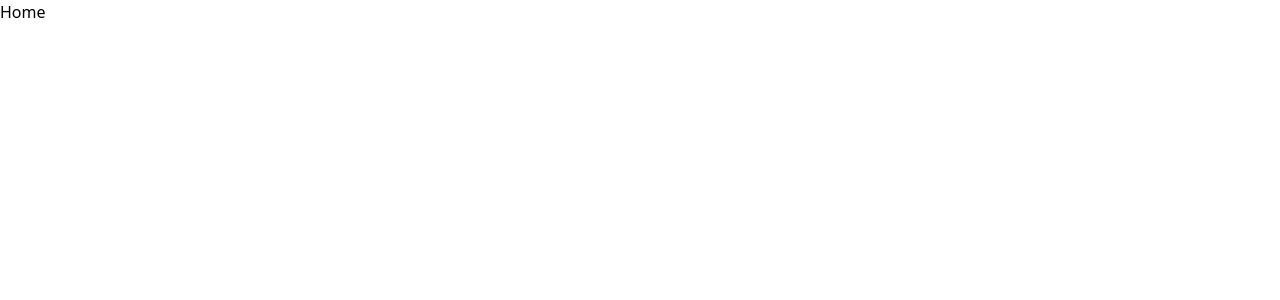
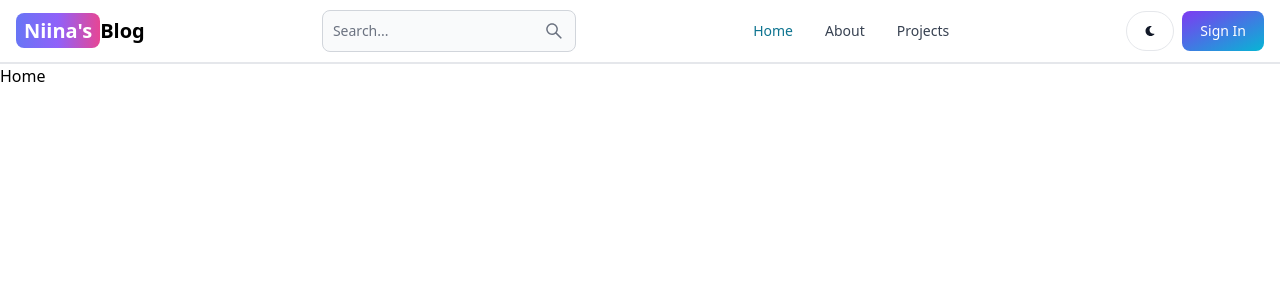
Before and after one commit to Vicram123/mern_blog, a React (Vite) app in the folder frontend/: page / in a window 1280 px wide. Shown: the top 300 px of the page. Built offline with nearby package versions, Linux system fonts and the light colour scheme.

Commit message:
create the header section

```diff
--- a/frontend/package.json
+++ b/frontend/package.json
@@ -10,8 +10,10 @@
     "preview": "vite preview"
   },
   "dependencies": {
+    "flowbite-react": "^0.10.2",
     "react": "^18.3.1",
     "react-dom": "^18.3.1",
+    "react-icons": "^5.3.0",
     "react-router-dom": "^6.28.0"
   },
   "devDependencies": {
--- a/frontend/src/App.jsx
+++ b/frontend/src/App.jsx
@@ -5,15 +5,17 @@
 import SignIn from "./pages/SignIn";
 import SignUp from "./pages/SignUp";
 import Projects from "./pages/Projects";
+import Header from "./components/Header";
 
 export default function App() {
   return (
     <BrowserRouter>
+      <Header />
       <Routes>
         <Route path="" element={<Home />} />
         <Route path="/about" element={<About />} />
         <Route path="/dashboard" element={<Dashboard />} />
-        <Route path="/signin" element={<SignIn />} />
+        <Route path="/sign-in" element={<SignIn />} />
         <Route path="/signup" element={<SignUp />} />
         <Route path="/projects" element={<Projects />} />
       </Routes>
--- /dev/null
+++ b/frontend/src/components/Header.jsx
@@ -0,0 +1,54 @@
+import { Button, Navbar, TextInput } from "flowbite-react";
+import { Link } from "react-router-dom";
+import { AiOutlineSearch } from "react-icons/ai";
+import { FaMoon } from "react-icons/fa";
+import { useLocation } from "react-router-dom";
+
+export default function Header() {
+  const path = useLocation().pathname;
+
+  return (
+    <Navbar className="border-b-2">
+      <Link
+        to="/"
+        className="self-center whitespace-nowrap text-sm sm:text-xl font-semibold dark:text-white"
+      >
+        <span className="px-2 py-1 bg-gradient-to-r from-indigo-500 via-purple-500 to-pink-500 rounded-lg text-white">
+          Niina's
+        </span>
+        Blog
+      </Link>
+      <form>
+        <TextInput
+          type="text"
+          placeholder="Search..."
+          rightIcon={AiOutlineSearch}
+          className="hidden lg:inline"
+        />
+      </form>
+      <Button className="w-12 h-10 lg:hidden" color="gray" pill>
+        <AiOutlineSearch />
+      </Button>
+      <div className="flex gap-2 md:order-2">
+        <Button className="w-12 h-10 hidden sm:inline" color="gray" pill>
+          <FaMoon />
+        </Button>
+        <Link to="/sign-in">
+          <Button gradientDuoTone="purpleToBlue">Sign In</Button>
+        </Link>
+        <Navbar.Toggle />
+      </div>
+      <Navbar.Collapse>
+        <Navbar.Link as={Link} to="/" active={path === "/"}>
+          Home
+        </Navbar.Link>
+        <Navbar.Link as={Link} to="/about" active={path === "/about"}>
+          About
+        </Navbar.Link>
+        <Navbar.Link as={Link} to="/projects" active={path === "/projects"}>
+          Projects
+        </Navbar.Link>
+      </Navbar.Collapse>
+    </Navbar>
+  );
+}
--- a/frontend/tailwind.config.js
+++ b/frontend/tailwind.config.js
@@ -1,8 +1,17 @@
 /** @type {import('tailwindcss').Config} */
+import flowbite from "flowbite-react/tailwind";
+
 export default {
-  content: ["./index.html", "./src/**/*.{js,ts,jsx,tsx}"],
+  content: [
+    "./index.html",
+    "./src/**/*.{js,ts,jsx,tsx}",
+    flowbite.content(), // Include Flowbite content
+  ],
+
   theme: {
     extend: {},
   },
-  plugins: [],
+  plugins: [
+    flowbite.plugin(), // Include Flowbite plugin
+  ],
 };
```
Also changed, not shown: 2 other files (tests, documents, lock files or other folders).
